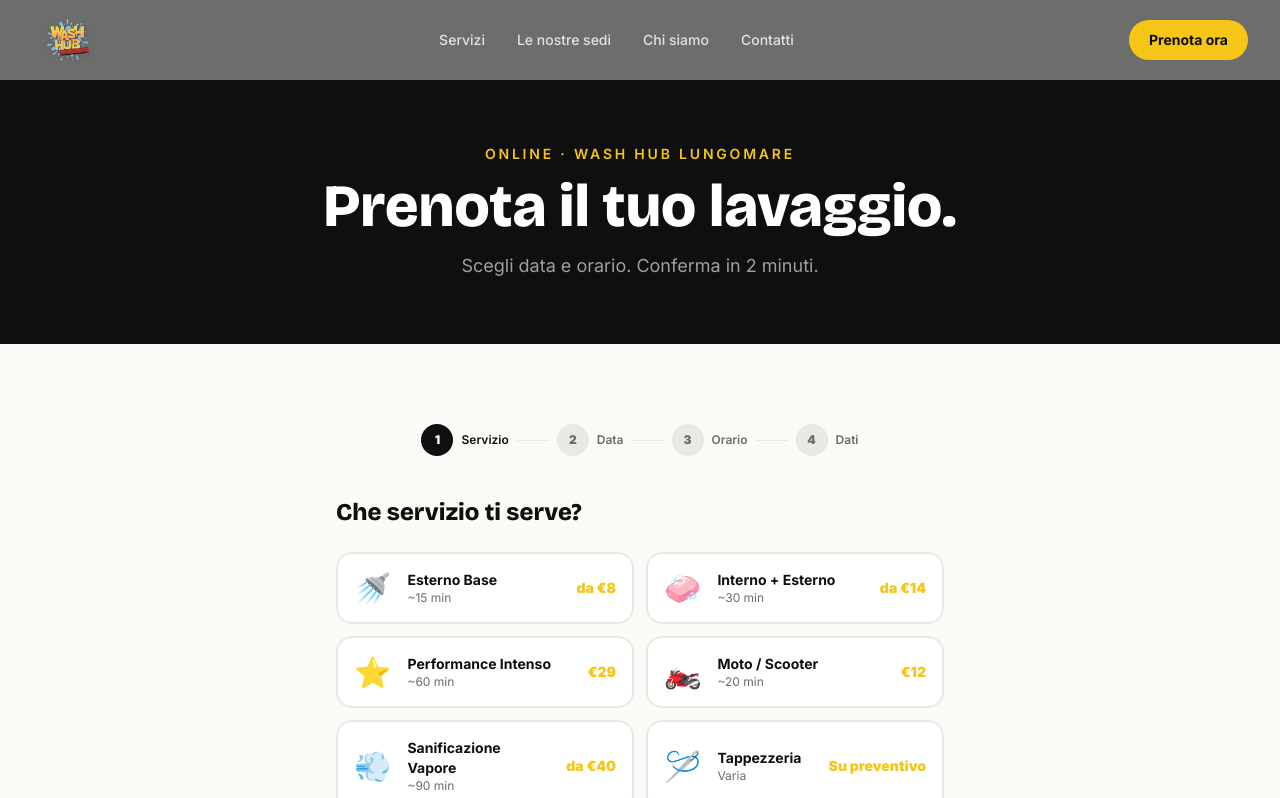
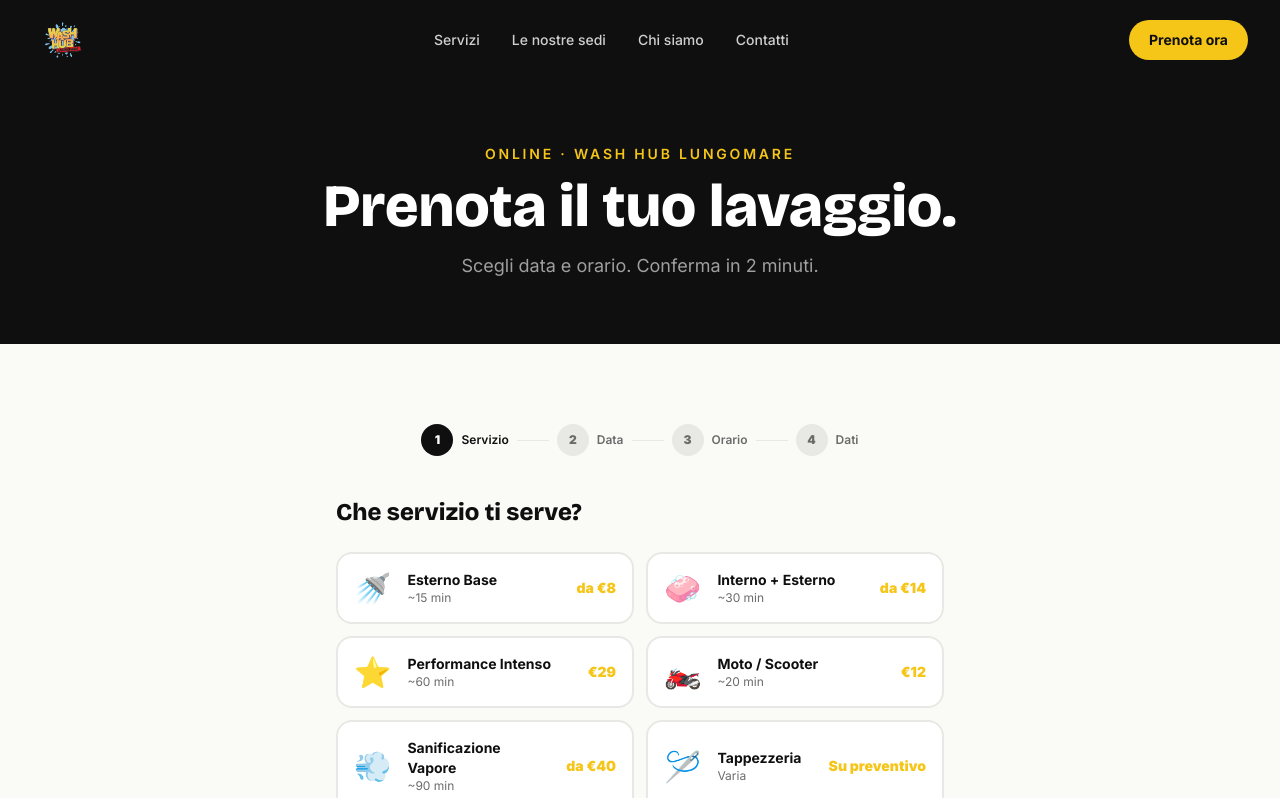
Before and after one commit to washhubct/wash-hub-site, a Next.js app: page /prenota in a window 1280 px wide. Shown: the top 798 px of the page. Built offline with nearby package versions, Linux system fonts and the light colour scheme.

Commit message:
fix: logo path con NEXT_PUBLIC_BASE_PATH + header sempre dark
Co-Authored-By: Claude Sonnet 4.6 <noreply@anthropic.com>

```diff
--- a/src/components/layout/Header.tsx
+++ b/src/components/layout/Header.tsx
@@ -1,7 +1,6 @@
 'use client'
 
 import Link from 'next/link'
-import Image from 'next/image'
 import { useState, useEffect } from 'react'
 import { motion, AnimatePresence } from 'framer-motion'
 import { cn } from '@/lib/utils'
@@ -12,6 +11,9 @@ const NAV = [
   { label: 'Chi siamo', href: '/chi-siamo' },
   { label: 'Contatti', href: '/contatti' },
 ]
+
+// basePath iniettato a build-time dall'env (GitHub Actions lo setta su /wash-hub-site)
+const BASE = process.env.NEXT_PUBLIC_BASE_PATH || ''
 
 export function Header() {
   const [scrolled, setScrolled] = useState(false)
@@ -28,19 +30,17 @@ export function Header() {
     <header className={cn(
       'fixed top-0 left-0 right-0 z-50 transition-all duration-300',
       scrolled
-        ? 'bg-[#0F0F0F]/95 backdrop-blur-md shadow-lg'
-        : 'bg-[#0F0F0F]/60 backdrop-blur-sm'
+        ? 'bg-[#0F0F0F] shadow-[0_1px_0_rgba(255,255,255,0.06)]'
+        : 'bg-[#0F0F0F]'
     )}>
       <div className="max-w-7xl mx-auto px-5 md:px-8 h-16 md:h-20 flex items-center justify-between">
         {/* Logo */}
         <Link href="/" aria-label="WASH HUB — Home" className="flex items-center">
-          <Image
-            src="/brand/logo-transparent.png"
+          {/* eslint-disable-next-line @next/next/no-img-element */}
+          <img
+            src={`${BASE}/brand/logo-transparent.png`}
             alt="WASH HUB"
-            width={120}
-            height={120}
-            className="h-12 md:h-14 w-auto drop-shadow-sm"
-            priority
+            className="h-10 md:h-12 w-auto"
           />
         </Link>
 
```
